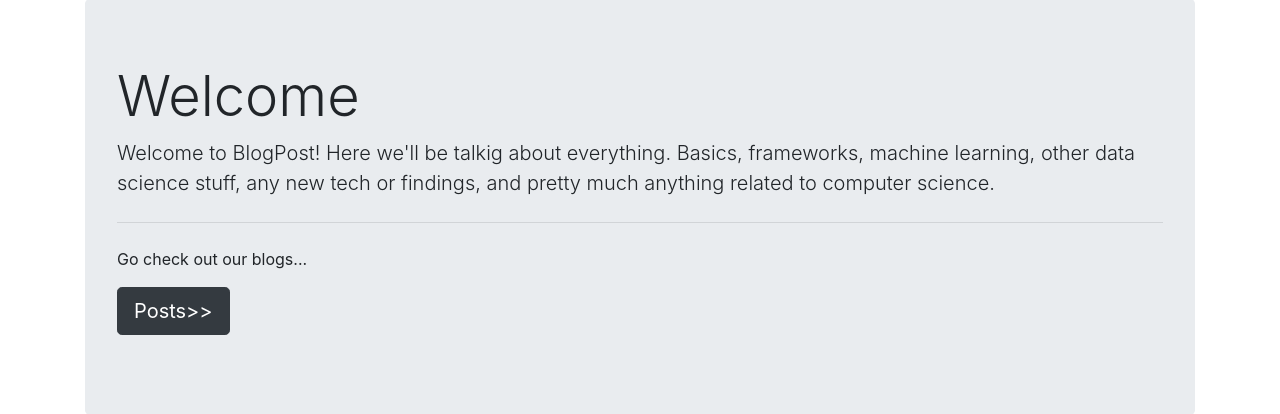
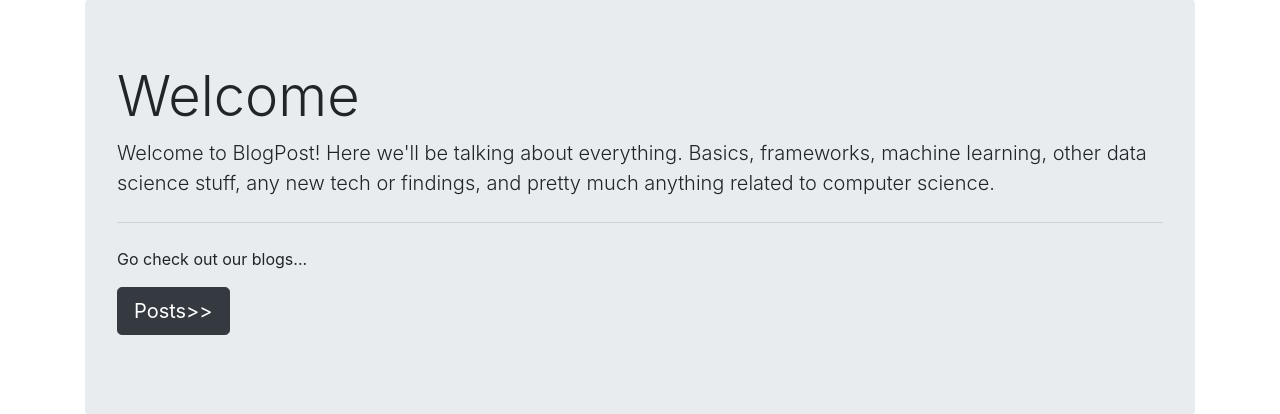
Before and after one commit to amoghku02/BlogPost-App-flask-, a Flask app: page / in a window 1280 px wide. Shown: the part 156-570 px from the top of the page. Run offline with Flask 2, Linux system fonts and the light colour scheme; some libraries are stand-ins or nearby versions.

Commit message:
Update index.html

```diff
--- a/templates/index.html
+++ b/templates/index.html
@@ -12,7 +12,7 @@
 
 <div class="jumbotron">
     <h3 class="display-4">Welcome</h3>
-    <p class="lead">Welcome to BlogPost! Here we'll be talkig about everything. Basics, frameworks, machine learning, other data science stuff, any new tech or findings, and pretty much anything related to computer science.</p>
+    <p class="lead">Welcome to BlogPost! Here we'll be talking about everything. Basics, frameworks, machine learning, other data science stuff, any new tech or findings, and pretty much anything related to computer science.</p>
     <hr class="my-4" />
     <p>Go check out our blogs...</p>
     <p class="lead">
```
